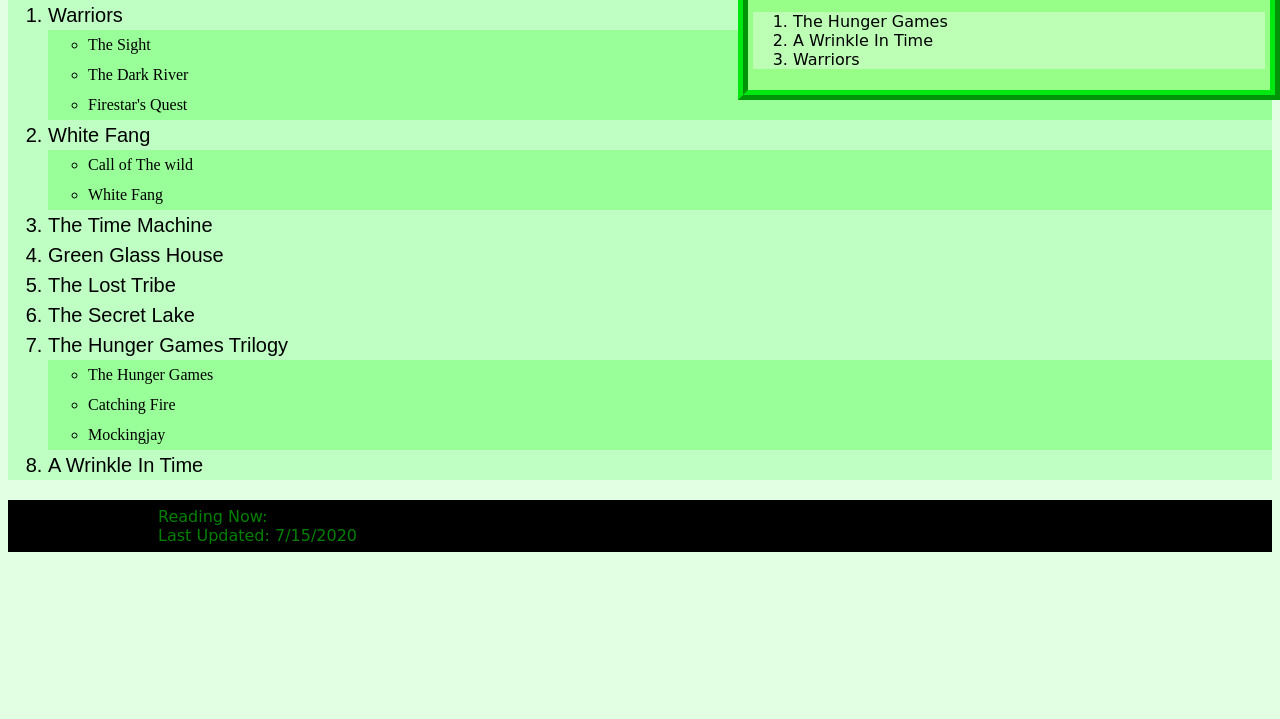
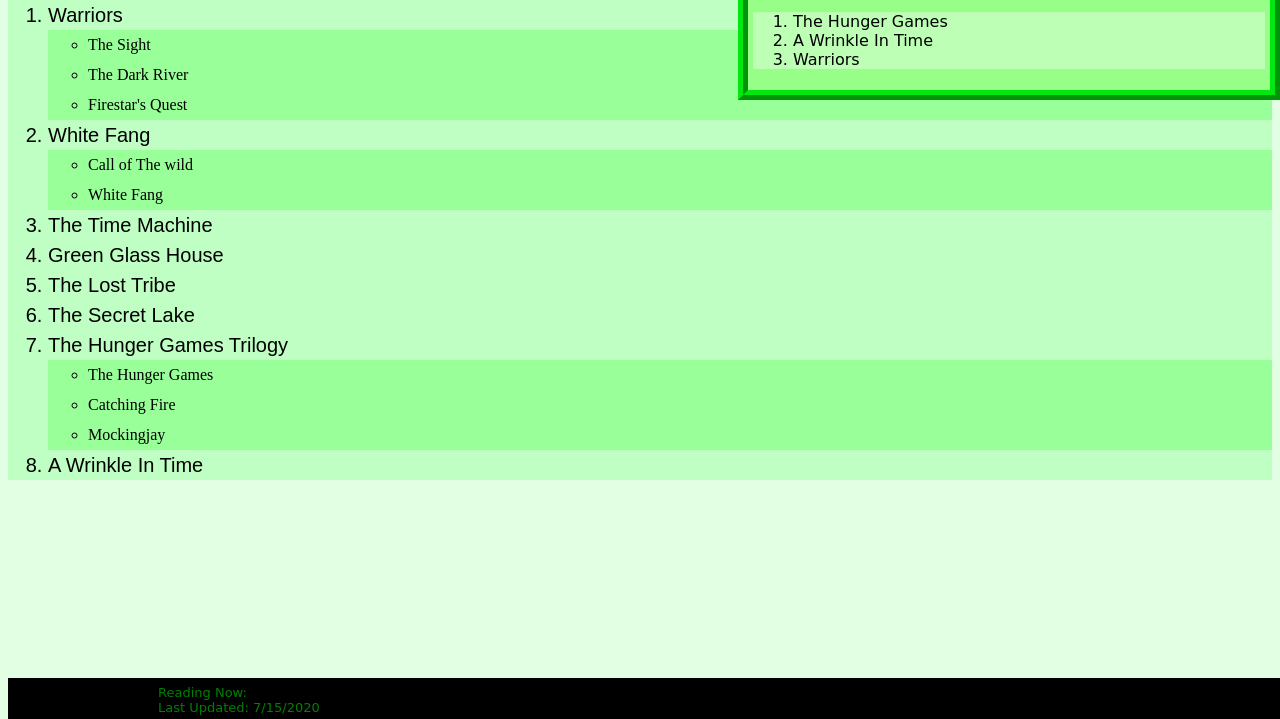
Before and after one commit to YF-Unicorn/YF-Unicorn.github.io, a plain HTML site: page index.html in a window 1280 px wide. Shown: the part 81-800 px from the top of the page. Drawn offline with Linux system fonts and the light colour scheme.

Commit message:
Update index.html

```diff
--- a/index.html
+++ b/index.html
@@ -38,9 +38,13 @@
             }
             #footer {
                 background-color: rgb(0, 0, 0);
+                position: fixed;
+                bottom:-16px;
+                width: 100%;
                 color: green;
                 padding: 7px;
                 padding-left: 150px;
+                font-size: 13px;
             }
         </style>
     </head>
```
